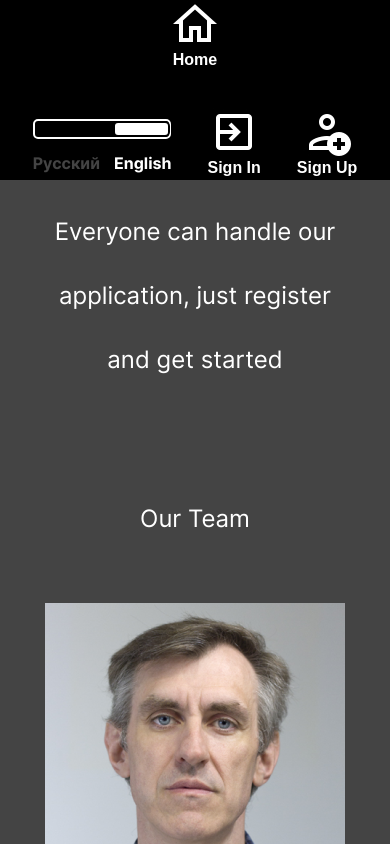
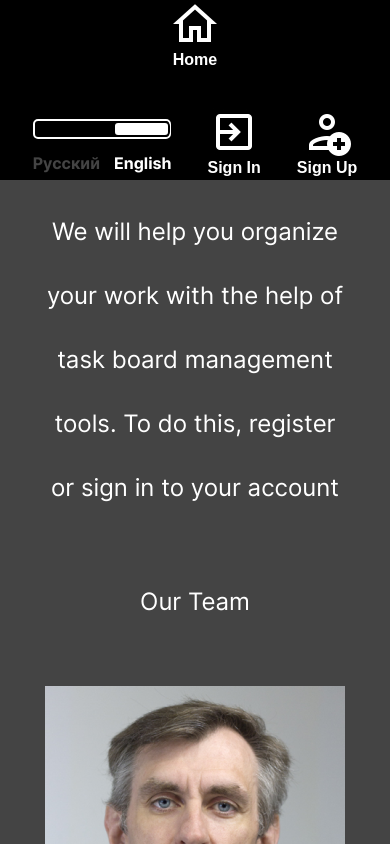
Before and after one commit to Fronikon/project-management-app, a React (Create React App) app: page / in a window 390 px wide. Shown: the top 844 px of the page. Built offline with nearby package versions, Linux system fonts and the light colour scheme.

Commit message:
fix: textWrapper's height

```diff
--- a/src/components/Main/components/Welcome/Welcome.module.css
+++ b/src/components/Main/components/Welcome/Welcome.module.css
@@ -21,7 +21,7 @@
   position: relative;
   z-index: 100;
 
-  width: 691px;
+  width: 1212px;
   height: 357px;
   margin: 0 0 0 317px;
   padding-top: 90px;
@@ -152,9 +152,9 @@
   }
 
   .textWrapper {
-    width: 541px;
-    height: 207px;
-    margin-bottom: 100px;
+    width: 700px;
+    height: auto;
+    margin-bottom: 50px;
     padding-top: 40px;
   }
 
@@ -188,26 +188,8 @@
 
 @media screen and (max-width: 692px) {
   .textWrapper {
-    width: 541px;
-    height: 207px;
+    width: 401px;
     margin-bottom: 50px;
-    padding-top: 20px;
-  }
-
-  .text {
-    font-size: 36px;
-    line-height: 64px;
-  }
-
-  .teamText {
-    font-size: 36px;
-  }
-}
-
-@media screen and (max-width: 692px) {
-  .textWrapper {
-    width: 401px;
-    height: 207px;
   }
 
   .text {
@@ -223,8 +205,7 @@
 @media screen and (max-width: 402px) {
   .textWrapper {
     width: 301px;
-    height: 207px;
-    margin-bottom: 100px;
+    margin-bottom: 50px;
     padding-top: 20px;
   }
 
--- a/src/components/Main/components/Welcome/Welcome.tsx
+++ b/src/components/Main/components/Welcome/Welcome.tsx
@@ -10,7 +10,8 @@ const Welcome: FC = () => {
     <div className={styles.mainWrapper}>
       <div className={styles.textWrapper}>
         <p className={styles.text}>
-          Everyone can handle our application, just register and get started
+          We will help you organize your work with the help of task board management tools. To do
+          this, register or sign in to your account
         </p>
       </div>
       <img src={cards} alt="cards" className={styles.cards} />
```
